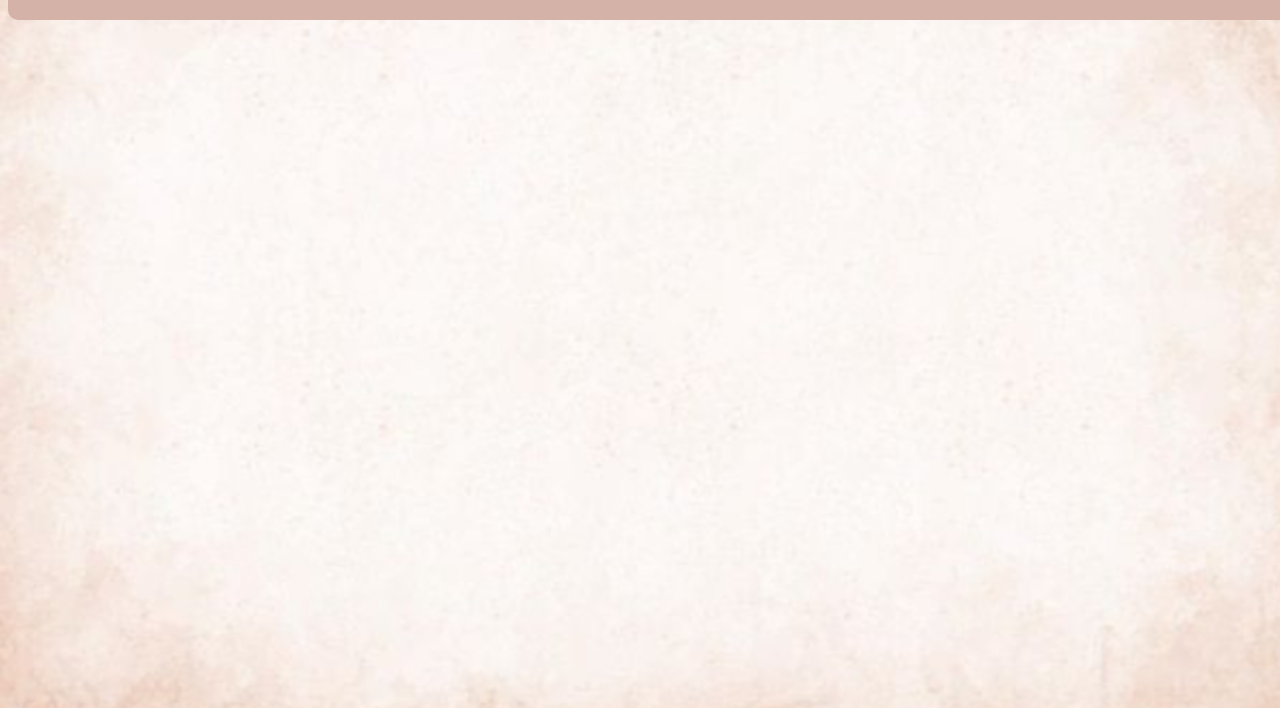
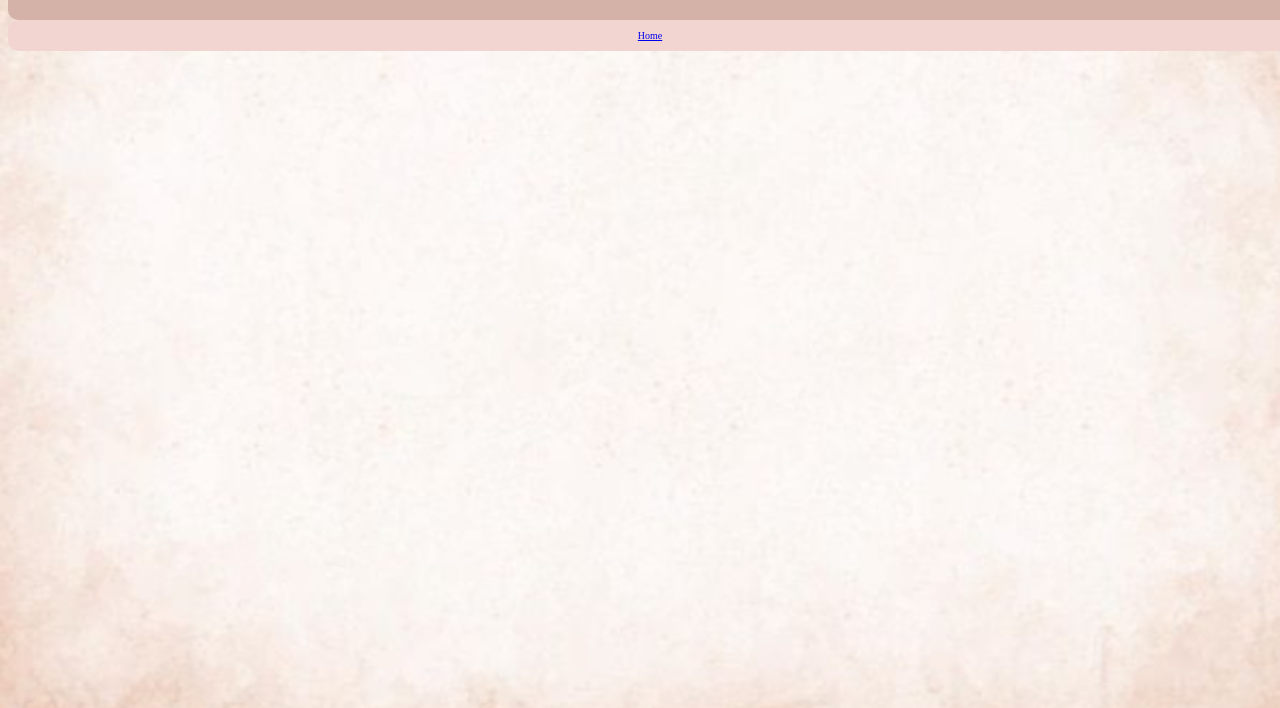
Before and after one commit to Kokkelious/Kokkelious.github.io, a plain HTML site: page homepage.html in a window 1280 px wide. Shown: the part 92-800 px from the top of the page. Drawn offline with Linux system fonts and the light colour scheme.

Commit message:
friday, homepage started

```diff
--- a/design.css
+++ b/design.css
@@ -4,7 +4,16 @@ header {
   text-align: center;
   font-size: 15px;
   color: white;
-  width: 1825px;
+  width: 1835px;
+  border-radius: 10px;
+}
+.headerh2 {
+  background-color:#f2d4d0;
+  padding: 10px;
+  text-align: center;
+  font-size: 10px;
+  color: white;
+  width: 100%;
   border-radius: 10px;
 }
 body {
--- a/homepage.html
+++ b/homepage.html
@@ -8,6 +8,9 @@
     <header>
       <h1>Kokkelicious</h1>
     </header>
+<header class="headerh2">
+  <a href="index.html">Home</a>
+</header>
     <br>
     <br>
     <br>
```
Also changed, not shown: buypage.html (+3 -3 lines), index.html (+3 -0 lines).
